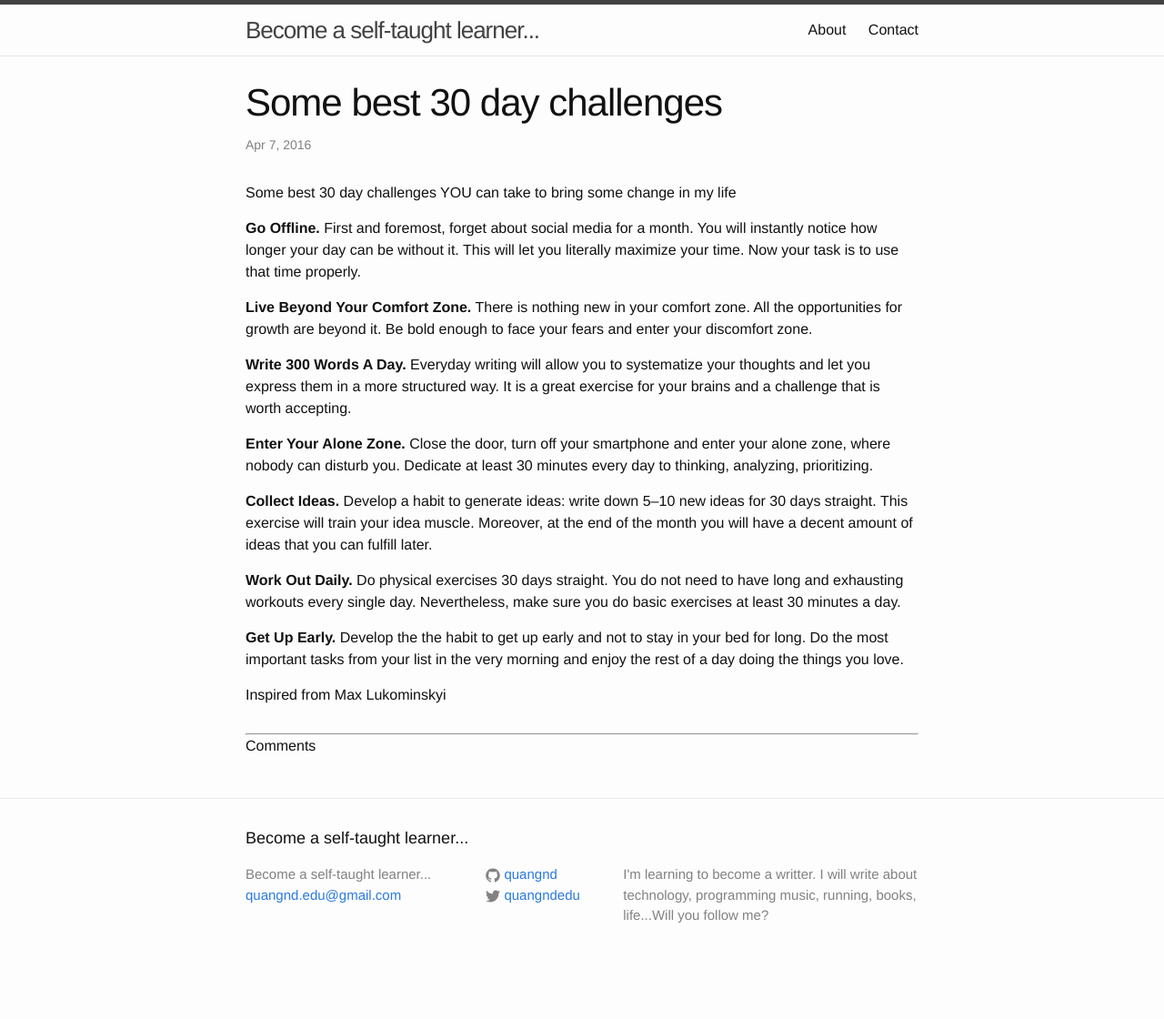
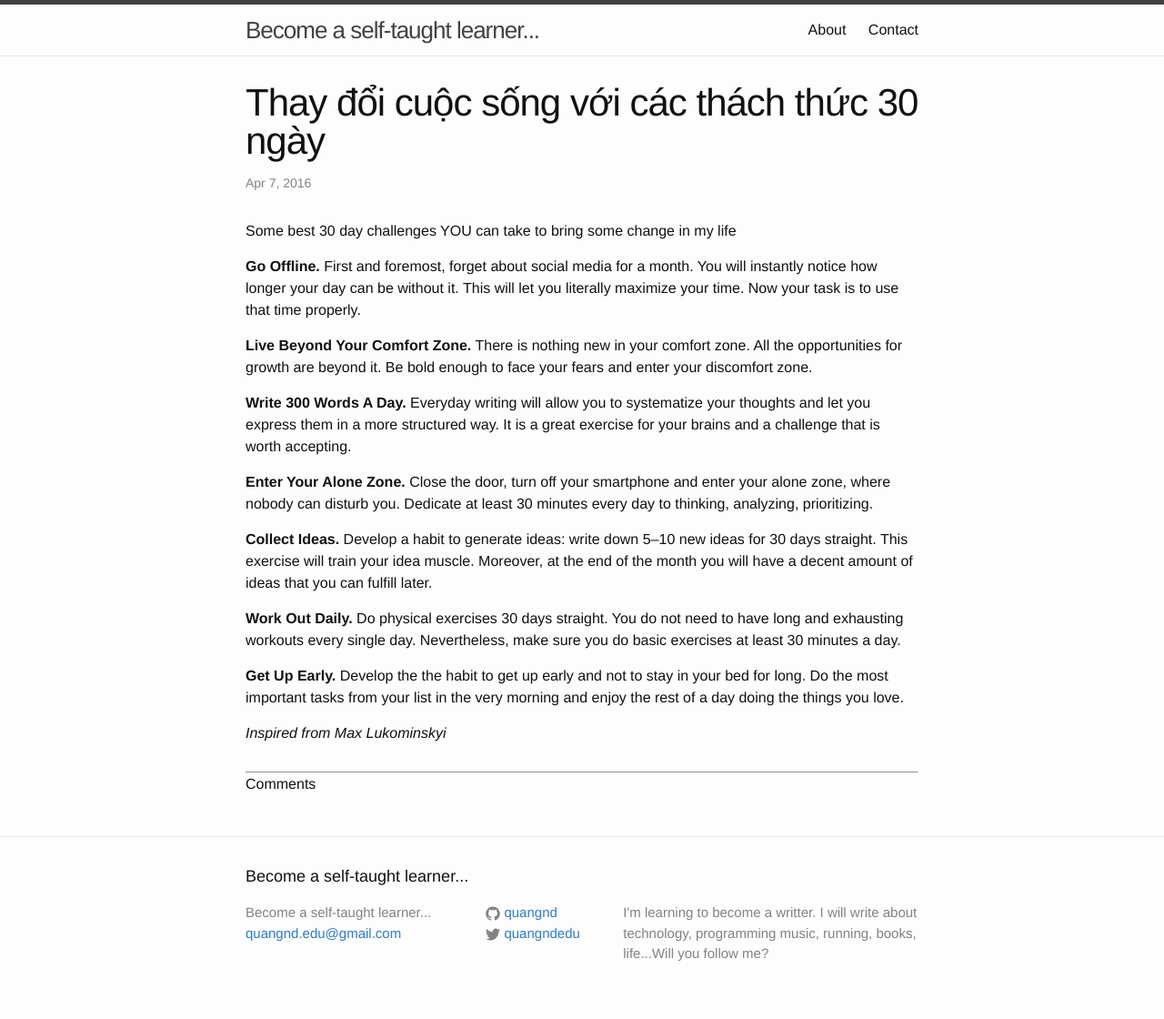
Before and after one commit to quangnd/quangnd.github.io, a Jekyll site: the page built from _posts/2016-06-04-challenges-30-days.markdown, in a window 1280 px wide. Shown: the whole page at 91% size. Built offline with Jekyll 4.4.1, drawn with Linux system fonts in a browser that asks for light colours; before the commit the page ends 1078 px from its top, so only the background shows below that.

Commit message:
Update 30 days challenges

```diff
--- a/_posts/2016-06-04-challenges-30-days.markdown
+++ b/_posts/2016-06-04-challenges-30-days.markdown
@@ -1,6 +1,6 @@
 ---
 layout: post
-title: Some best 30 day challenges
+title: Thay đổi cuộc sống với các thách thức 30 ngày
 date: "2016-04-08 01:47:54 +0700"
 published: true
 ---
@@ -22,4 +22,4 @@ Some best 30 day challenges YOU can take to bring some change in my life
 **Get Up Early.** Develop the the habit to get up early and not to stay in your bed for long. Do the most important tasks from your list in the very morning and enjoy the rest of a day doing the things you love.
 
 
-Inspired from Max Lukominskyi
+*Inspired from Max Lukominskyi*
```
